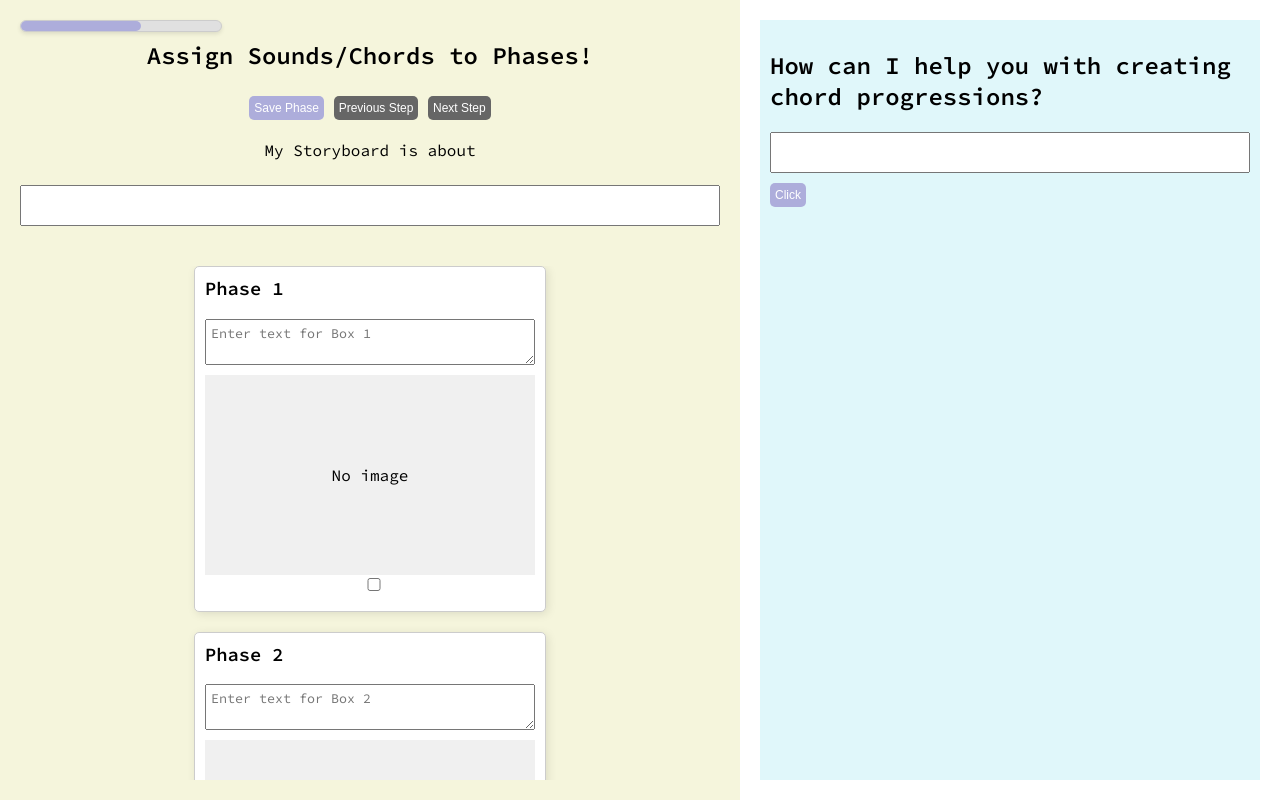
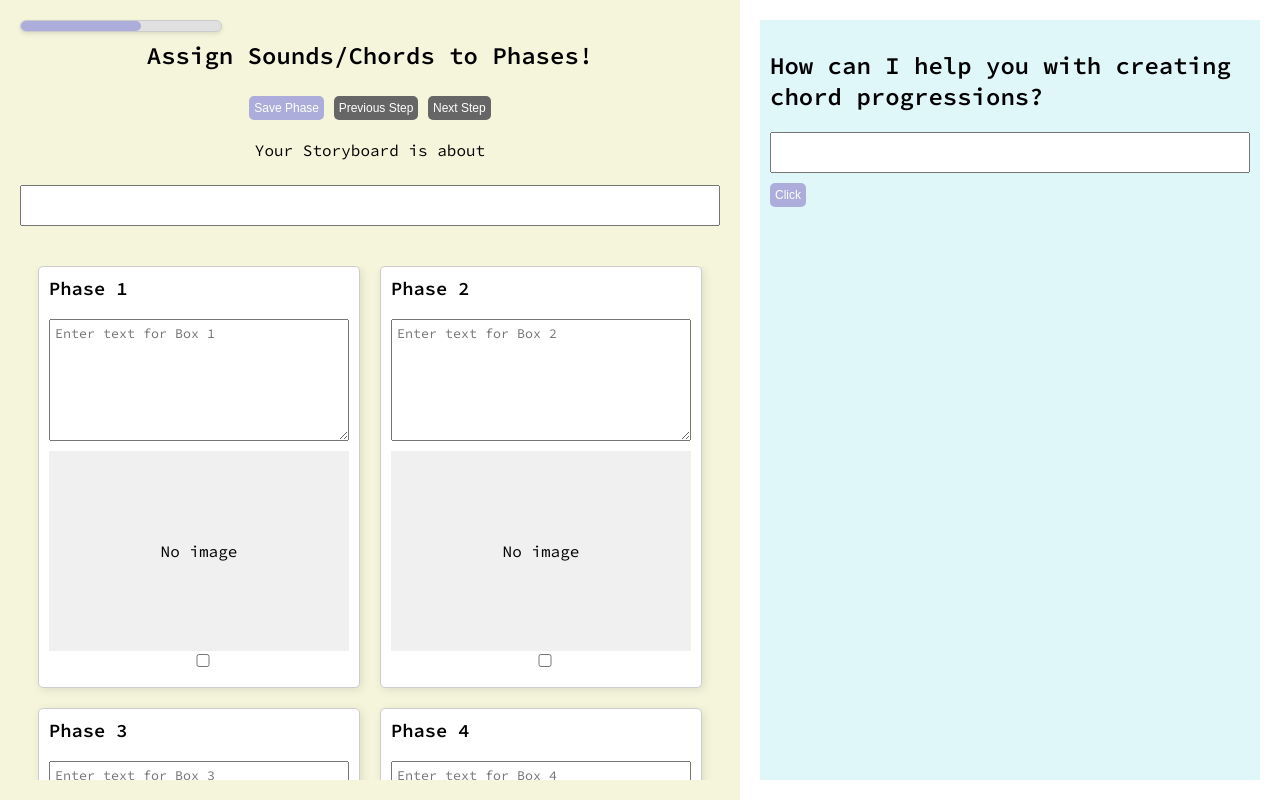
Before and after one commit to Yorkcla/AI-powered-CST-for-sound-design, a website: page public/index2.html in a window 1280 px wide. Drawn offline with Linux system fonts and the light colour scheme.

Commit message:
done.. for the size as well

```diff
--- a/public/index2.html
+++ b/public/index2.html
@@ -21,7 +21,7 @@
                 <button id="previous-step-btn">Previous Step</button>
                 <button id="next-step-btn">Next Step</button>
             </div>
-            <label for="text-theme-1" style="margin-bottom: 20px;">My Storyboard is about</label>
+            <label for="text-theme-1" style="margin-bottom: 20px;">Your Storyboard is about</label>
             <input type="text" id="text-theme-1" name="text-theme-1" style="width: 700px; margin-bottom: 40px; margin-top: 5px;" readonly>
             <div class="storyboard-container">
             </div>
--- a/public/styles.css
+++ b/public/styles.css
@@ -56,7 +56,8 @@ html, body {
 
 .storyboard-box {
   position: relative;
-  width: calc(50% - 20px);
+  width: 300px;
+  height: 400px;
   padding: 10px;
   border: 1px solid #ccc;
   border-radius: 5px;
```
Also changed, not shown: public/index3.html (+6 -1 lines).
